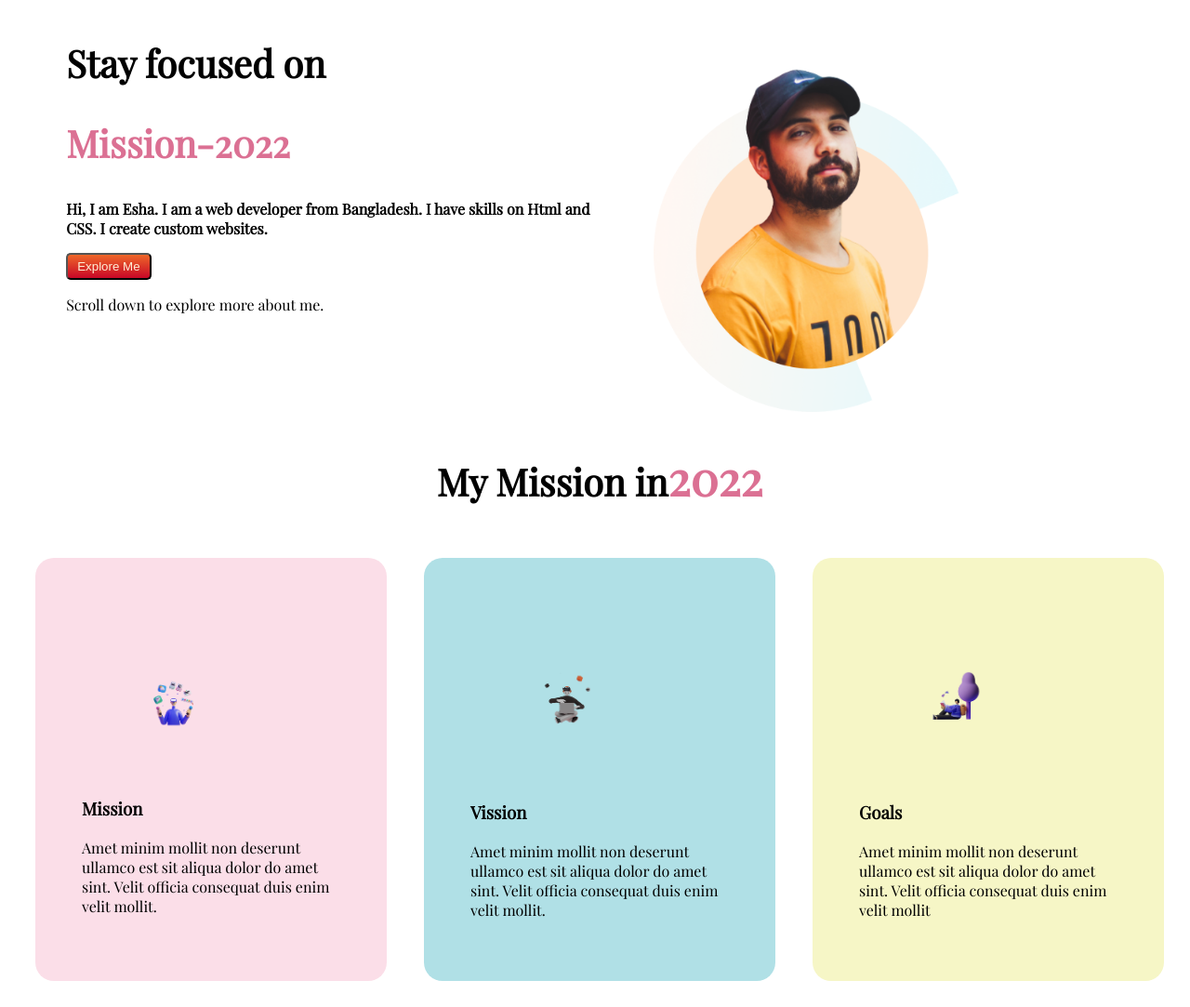
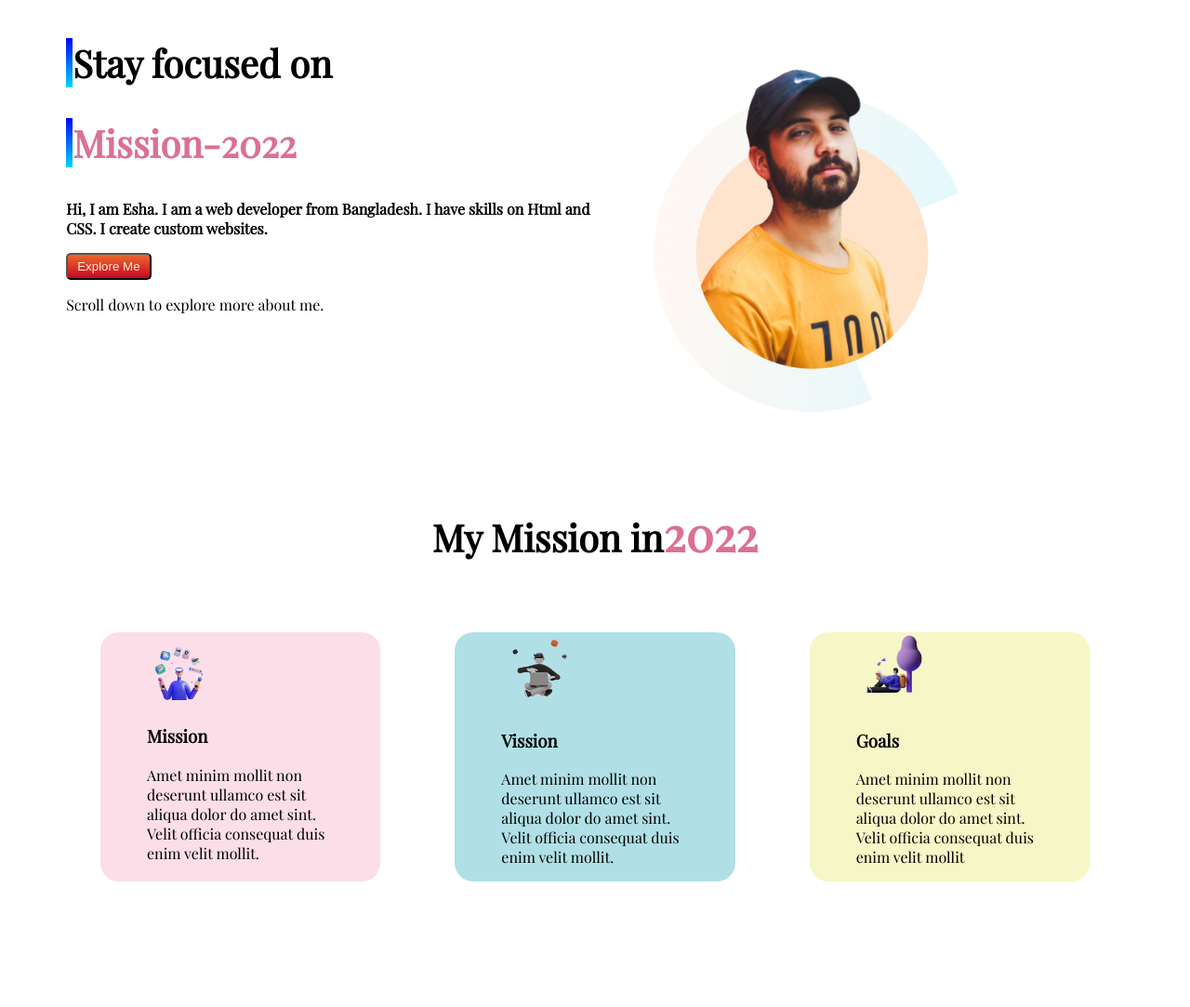
Before and after one commit to i-j-esha/my-mission, a plain HTML site: page index.html in a window 1280 px wide. Shown: the whole page at 93% size. After the commit the page ends 1056 px from the top, so only its background shows below. Drawn offline with nearby package versions, Linux system fonts and the light colour scheme.

Commit message:
modified

```diff
--- a/index.html
+++ b/index.html
@@ -15,8 +15,8 @@
 <body>
     <section class="first-section flexible-container">
         <div class="about-me">
-            <h1>Stay focused on</h1>
-            <h1> <span class="color"> Mission-2022</span></h1>
+            <h1 class="side-color">Stay focused on</h1>
+            <h1 class="side-color"> <span class="color"> Mission-2022</span></h1>
             <p><b>Hi, I am Esha. I am a web developer from Bangladesh. I have skills on Html and CSS. I create custom
                     websites.</b>
             </p>
@@ -32,9 +32,9 @@
         <h1 class="h">My Mission in<span class="year-color">2022</span></h1>
         <div class="flexible-container">
             <div id="first-logo" class="middle-boxs">
-                <div class="middle-boxs">
-                    <img src="images/illustrators/illustrator-1.png" alt="">
-                </div>
+
+                <img src="images/illustrators/illustrator-1.png" alt="">
+
 
                 <h3>Mission</h3>
                 <p>
@@ -45,9 +45,9 @@
                 </p>
             </div>
             <div id="second-logo" class="middle-boxs">
-                <div class="middle-boxs">
-                    <img src="images/illustrators/illustrator-2.png" alt="">
-                </div>
+
+                <img src="images/illustrators/illustrator-2.png" alt="">
+
                 <h3>Vission</h3>
                 <p>
                     Amet minim mollit non deserunt
@@ -58,9 +58,9 @@
             </div>
 
             <div id="third-logo" class="middle-boxs">
-                <div class="middle-boxs">
-                    <img src="images/illustrators/illustrator-3.png" alt="">
-                </div>
+
+                <img src="images/illustrators/illustrator-3.png" alt="">
+
                 <h3>Goals</h3>
                 <p>
                     Amet minim mollit non deserunt
--- a/style.css
+++ b/style.css
@@ -2,8 +2,14 @@ body{
     font-family: 'Playfair Display', serif;
 
 }
+.side-color{
+    border-left: 7px solid;
+    border-image: linear-gradient(blue, rgb(0, 217, 255));
+    border-image-slice: 1;
+}
 h1{
     font-size: 40px;
+
 }
 .color{
     color: palevioletred;
@@ -26,7 +32,7 @@ h1{
     padding: 5px 10px;
 }
 .second-section{
-    padding-left: 10px;
+    padding: 60px;
 }
 .h{
     text-align: center;
@@ -36,18 +42,20 @@ h1{
     font-size: 50px;
 }
 .middle-boxs img{
-    width: 80%;
+    width: 40%;
 
 }
 .middle-boxs{
     width: 30%;
     border-radius: 5px;
-    margin: 20px;
-    padding: 50px;
+    margin: 40px;
+    padding-left: 50px;
+    padding-right: 50px;
     border-radius: 20px;
 }
 #first-logo{
     background-color: rgb(251, 222, 232);
+
 }
 #second-logo{
     background-color: powderblue;
```
